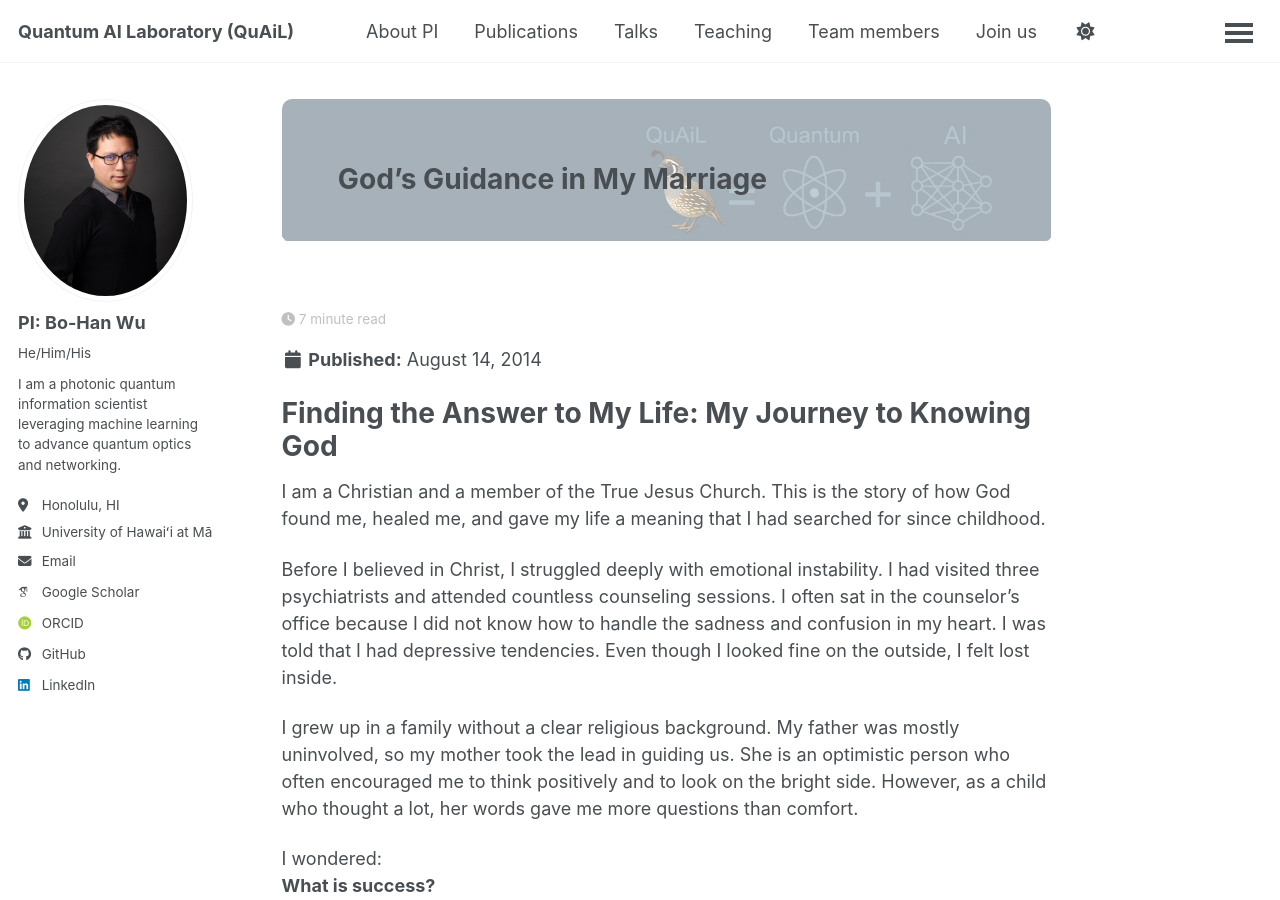
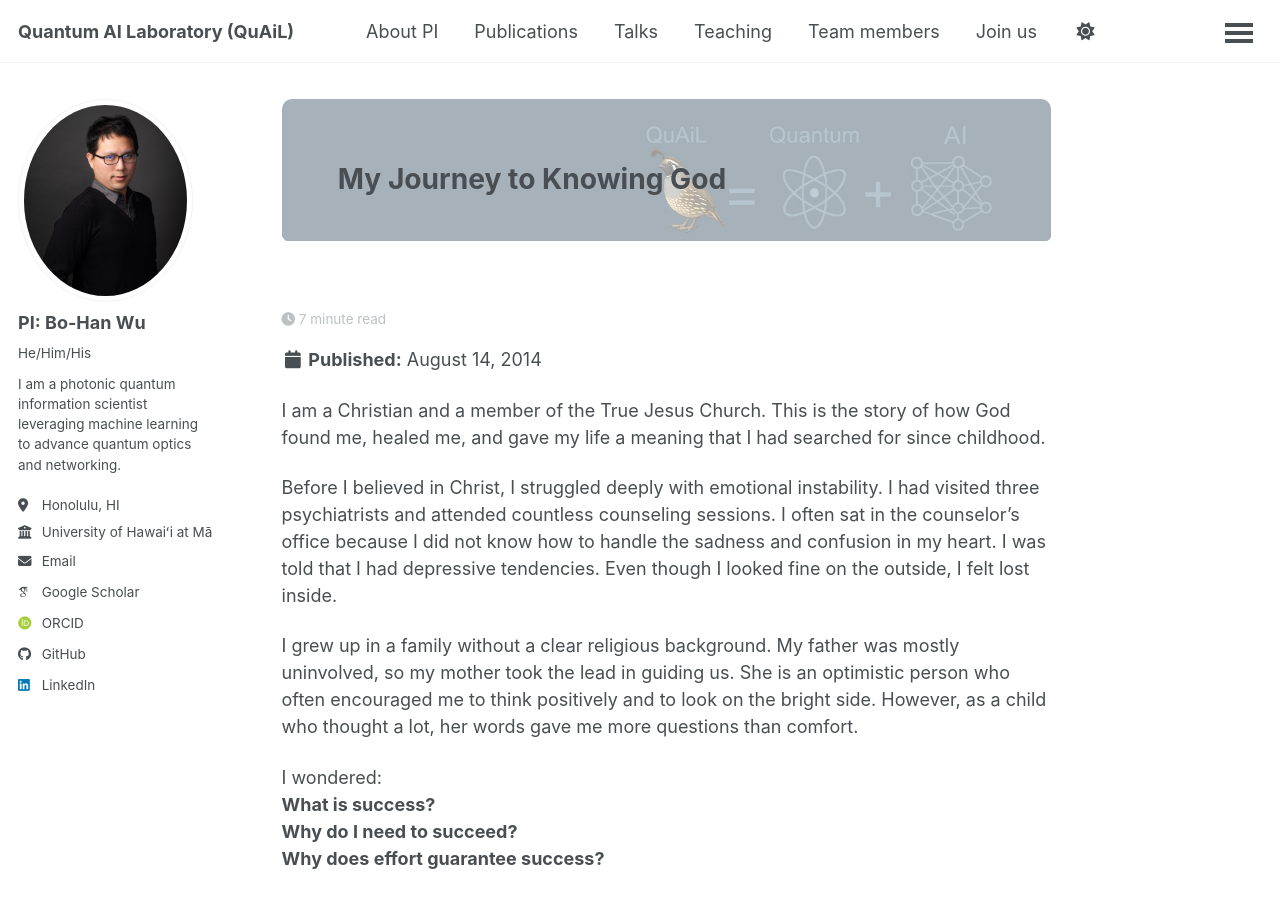
Before and after one commit to go705/go705.github.io, a Jekyll site: the page built from _posts/2014-08-14-blog-post-3.md, in a window 1280 px wide and 900 px high. Built offline with Jekyll 4.4.1, drawn with Linux system fonts in a browser that asks for light colours; some web fonts are replaced; a script bundle is joined from its source files by our own code; library files that are not in the unit come from our copies.

Commit message:
Update 2014-08-14-blog-post-3.md

```diff
--- a/_posts/2014-08-14-blog-post-3.md
+++ b/_posts/2014-08-14-blog-post-3.md
@@ -1,5 +1,5 @@
 ---
-title: 'God’s Guidance in My Marriage'
+title: 'My Journey to Knowing God'
 date: 2014-08-14
 permalink: /posts/2014/08/blog-post-3/
 tags:
@@ -7,8 +7,6 @@ tags:
   - category1
   - category2
 ---
-
-# Finding the Answer to My Life: My Journey to Knowing God
 
 I am a Christian and a member of the True Jesus Church. This is the story of how God found me, healed me, and gave my life a meaning that I had searched for since childhood.
 
```
